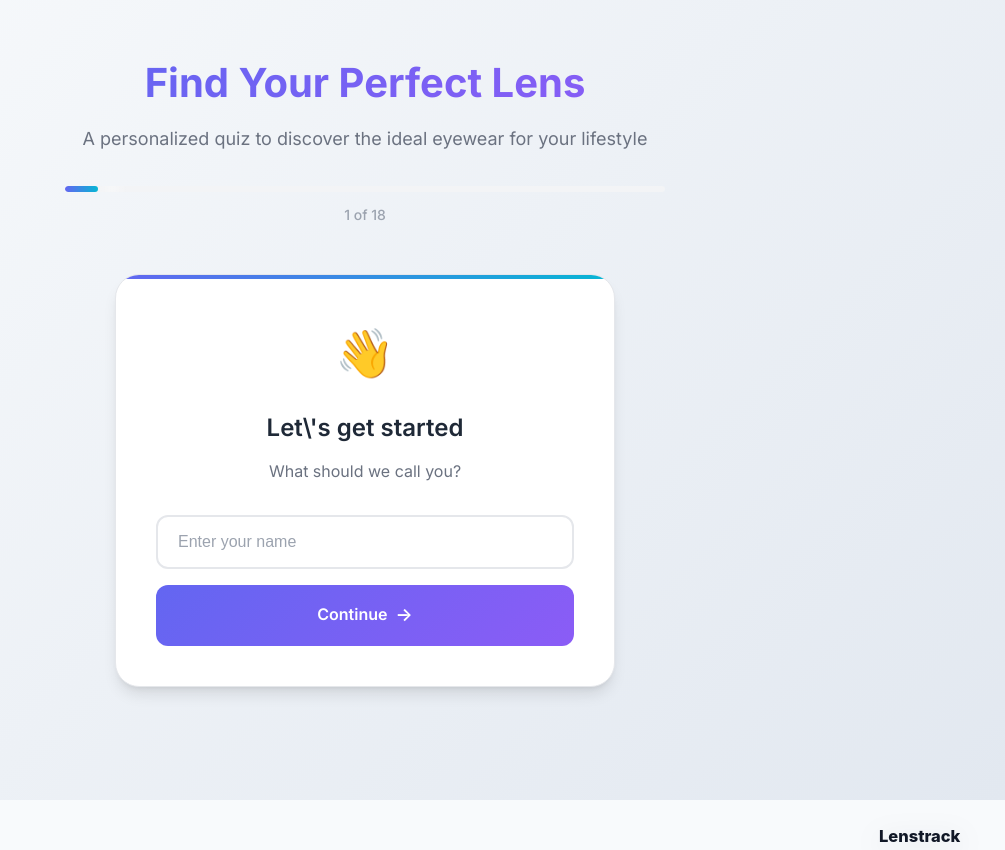
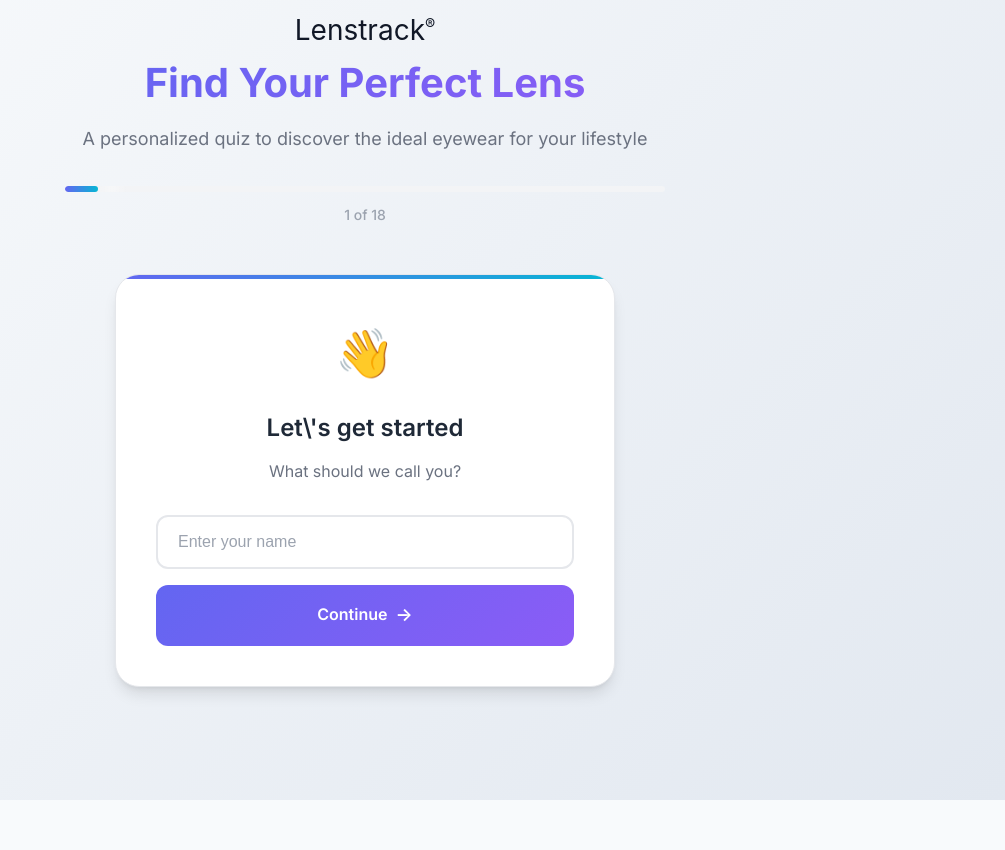
Before and after one commit to RudrakshSingh/lenstrackquiz, a Next.js app: page / in a window 1280 px wide. Shown: the whole page, without its empty margins (275-1280 px from the left). After the commit the page ends 800 px from the top, so only its background shows below. Built offline with nearby package versions, Linux system fonts and the light colour scheme.

Commit message:
logo fixes

```diff
--- a/components/EasterEgg.js
+++ b/components/EasterEgg.js
@@ -30,20 +30,12 @@ export default function EasterEgg() {
   };
 
   return (
-    <img
-      src="/lenstrack-logo.svg"
-      alt="Lenstrack logo"
+    <div
+      className="eggLogoText"
       onClick={showToast}
       title="Tap the Lenstrack logo for a surprise"
-      className="eggLogo"
-      style={{
-        width: 110,
-        height: 26,
-        cursor: "pointer",
-        userSelect: "none",
-        WebkitUserDrag: "none",
-        filter: "drop-shadow(0 6px 14px rgba(17,24,39,0.15))",
-      }}
-    />
+    >
+      Lenstrack<sup>®</sup>
+    </div>
   );
 }
--- a/styles/globals.css
+++ b/styles/globals.css
@@ -49,16 +49,24 @@ a {
 }
 
 /* Easter egg logo placement */
-.eggLogo {
-  display: block;
-  margin: 24px auto 8px auto; /* center by default (mobile) */
+/* Top-center fixed Lenstrack text logo */
+.eggLogoText {
+  position: fixed;
+  top: 8px;
+  left: 50%;
+  transform: translateX(-50%);
+  z-index: 1000;
+  font-family: 'Poppins', -apple-system, BlinkMacSystemFont, 'Segoe UI', Roboto, sans-serif;
+  font-weight: 400;
+  font-size: 28px;
+  color: #111827;
+  cursor: pointer;
+  user-select: none;
+  -webkit-user-drag: none;
 }
-
-@media (min-width: 768px) {
-  .eggLogo {
-    margin: 24px 16px 8px auto; /* align right on larger screens */
-    display: block;
-  }
+.eggLogoText sup {
+  font-size: 55%;
+  line-height: 0;
 }
 
 /* Smooth scrolling */
```
Also changed, not shown: public/lenstrack-logo.svg.
